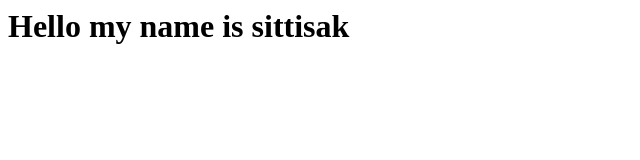
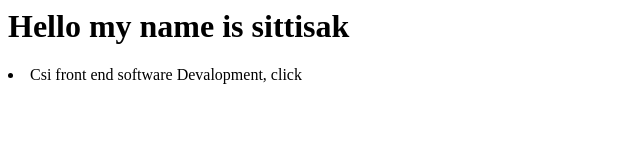
Before and after one commit to sittisak569/sittisak569.github.io, a plain HTML site: page index.html in a window 1280 px wide. Shown: the whole page, without its empty margins (0-640 px from the left). Drawn offline with Linux system fonts and the light colour scheme.

Commit message:
Update index.html

```diff
--- a/index.html
+++ b/index.html
@@ -1 +1,2 @@
 <h1>Hello my name is sittisak</h1>
+<li>Csi front end software Devalopment, click <a href='https://sittisak569.github.io/_multipage'></a></li>
```
